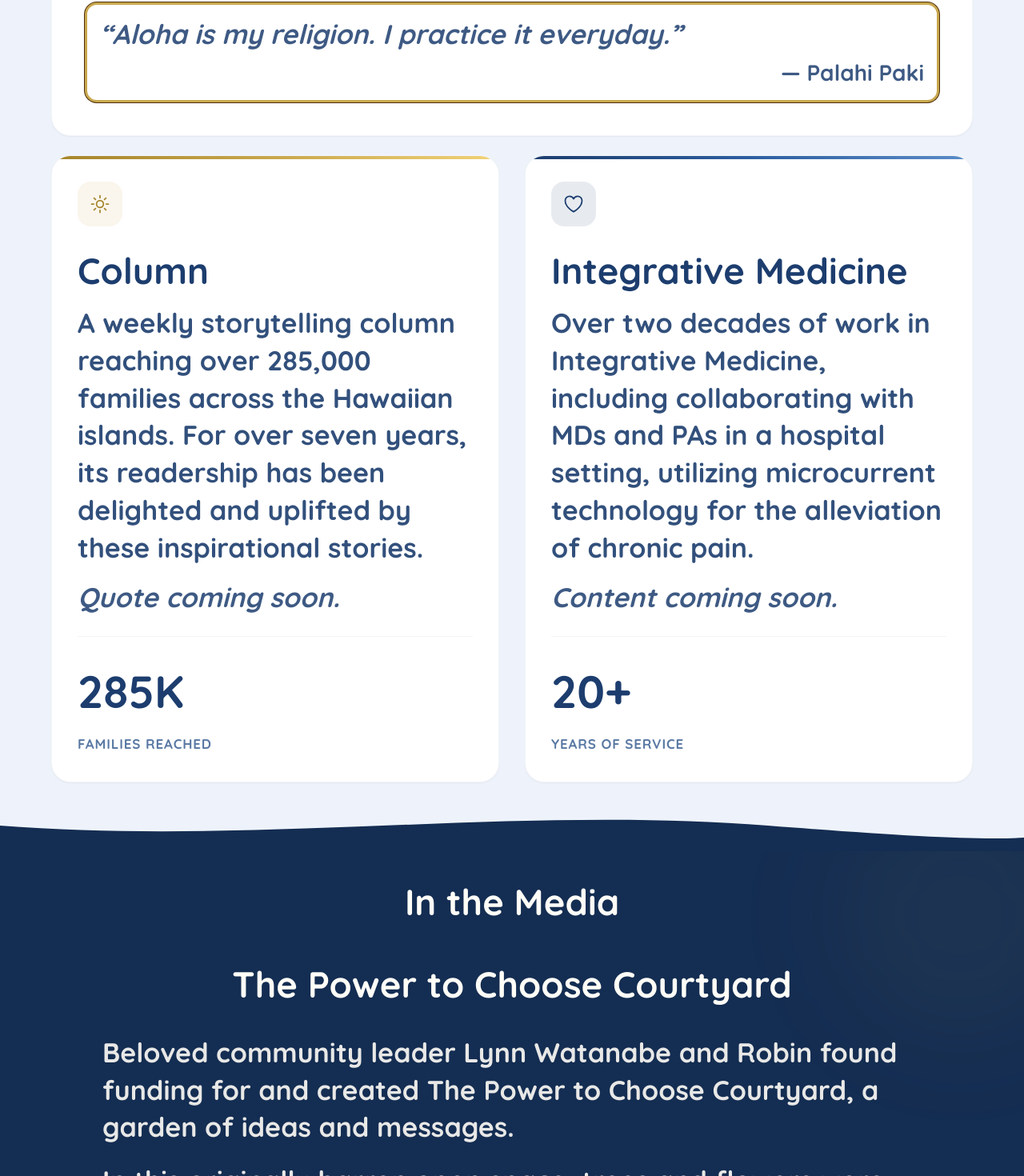
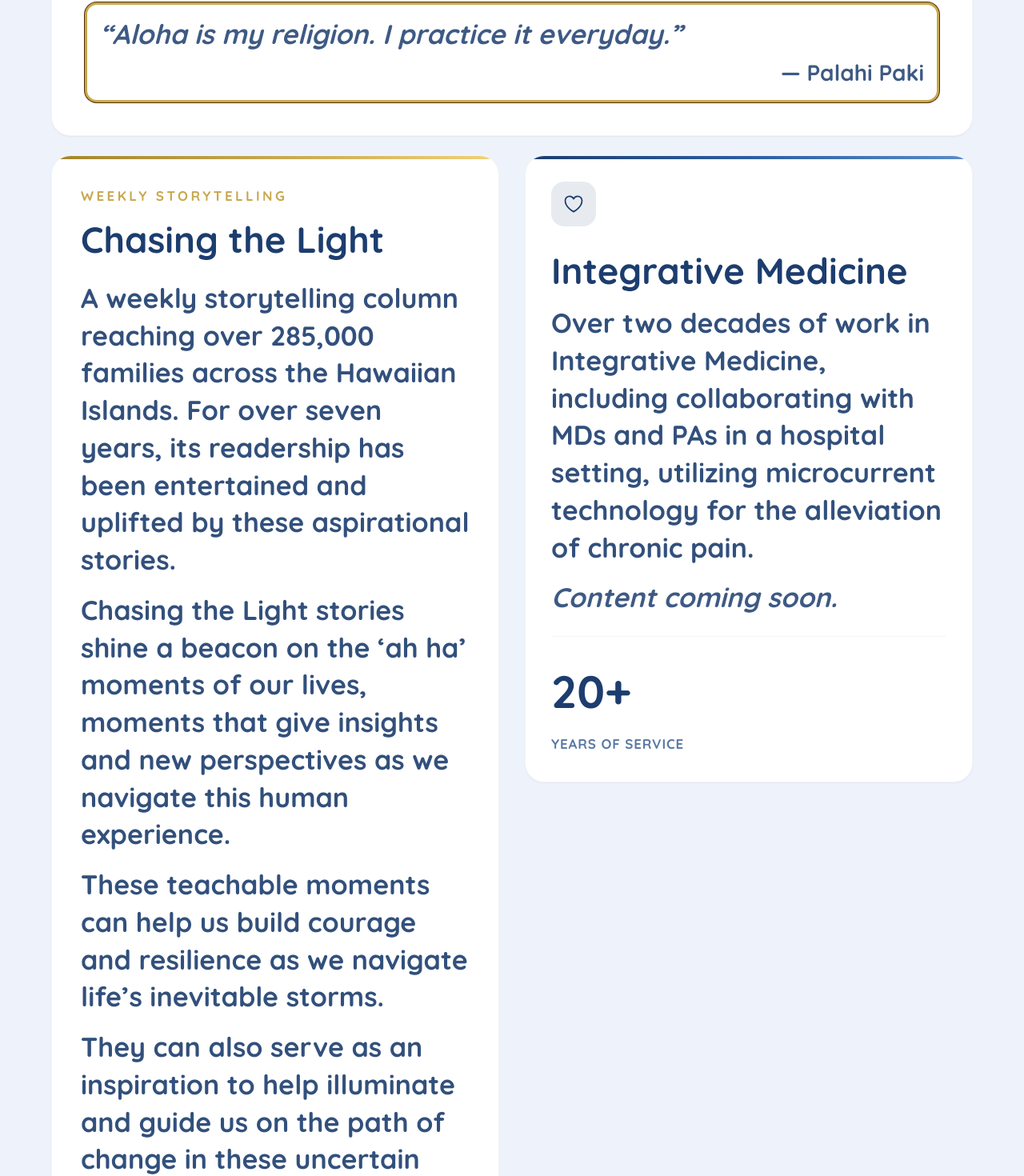
Before and after one commit to 8bitUHM/robin-rohr-portfolio, a React (Vite) app: page / in a window 1280 px wide. Shown: the part 9472-10942 px from the top of the page at 80% size. Built offline with nearby package versions, Linux system fonts and the light colour scheme.

Commit message:
Update Home.tsx

```diff
--- a/src/pages/Home.tsx
+++ b/src/pages/Home.tsx
@@ -521,35 +521,46 @@ export default function Home() {
             </div>
           </div>
 
-          {/* Column + Integrative */}
-          <div className="grid md:grid-cols-2 gap-8">
-            <div className="fade-in fade-in-delay-1 group bg-white rounded-3xl p-8 shadow-sm border border-navy-800/5 hover:shadow-xl hover:-translate-y-1 transition-all duration-300 relative overflow-hidden">
+          {/* Chasing the Light + Integrative */}
+          <div className="grid md:grid-cols-2 gap-8 md:items-start">
+            <div className="fade-in fade-in-delay-1 group bg-white rounded-3xl p-8 md:p-9 shadow-sm border border-navy-800/5 hover:shadow-xl hover:-translate-y-1 transition-all duration-300 relative overflow-hidden">
               <div className="absolute top-0 left-0 right-0 h-1 bg-gradient-to-r from-gold-dark via-gold to-gold-light" />
-              <div className="w-14 h-14 rounded-2xl bg-gold/10 flex items-center justify-center mb-6">
-                <svg
-                  className="w-7 h-7 text-gold-dark"
-                  fill="none"
-                  viewBox="0 0 24 24"
-                  stroke="currentColor"
-                  strokeWidth={1.5}
-                >
-                  <path
-                    strokeLinecap="round"
-                    strokeLinejoin="round"
-                    d="M12 3v2.25m6.364.386l-1.591 1.591M21 12h-2.25m-.386 6.364l-1.591-1.591M12 18.75V21m-4.773-4.227l-1.591 1.591M5.25 12H3m4.227-4.773L5.636 5.636M15.75 12a3.75 3.75 0 11-7.5 0 3.75 3.75 0 017.5 0z"
-                  />
-                </svg>
+              <p className="text-gold font-bold tracking-[0.2em] uppercase text-ui sm:text-ui-lg mb-2">
+                Weekly storytelling
+              </p>
+              <h3 className="site-subheading text-navy-800 mb-5">Chasing the Light</h3>
+              <div className="space-y-4">
+                <p className="reading-text">
+                  A weekly storytelling column reaching over 285,000 families
+                  across the Hawaiian Islands. For over seven years, its readership
+                  has been entertained and uplifted by these aspirational stories.
+                </p>
+                <p className="reading-text">
+                  <em className="text-navy-800/90 not-italic font-bold">
+                    Chasing the Light
+                  </em>{" "}
+                  stories shine a beacon on the &lsquo;ah ha&rsquo; moments of our
+                  lives, moments that give insights and new perspectives as we
+                  navigate this human experience.
+                </p>
+                <p className="reading-text">
+                  These teachable moments can help us build courage and resilience
+                  as we navigate life&rsquo;s inevitable storms.
+                </p>
+                <p className="reading-text">
+                  They can also serve as an inspiration to help illuminate and guide
+                  us on the path of change in these uncertain times.
+                </p>
+                <p className="reading-text">
+                  These tales, some catapulting us into awe and wonder, some
+                  shimmering in joy and hilarity, and others encouraging us to face
+                  our resistance to forgiveness and to embrace compassion, have been
+                  created to help us find our True North once again.
+                </p>
               </div>
-              <h3 className="site-subheading text-navy-800 mb-3">Column</h3>
-              <p className="reading-text mb-4">
-                A weekly storytelling column reaching over 285,000 families
-                across the Hawaiian islands. For over seven years, its readership
-                has been delighted and uplifted by these inspirational stories.
-              </p>
-              <p className="reading-text-muted italic mb-6">
-                Quote coming soon.
-              </p>
-              <StatBlock value="285K" label="Families Reached" />
+              <div className="mt-6 pt-5 border-t border-navy-800/5">
+                <StatBlock value="285K" label="Families Reached" showDivider={false} />
+              </div>
             </div>
 
             <div className="fade-in fade-in-delay-2 group bg-white rounded-3xl p-8 shadow-sm border border-navy-800/5 hover:shadow-xl hover:-translate-y-1 transition-all duration-300 relative overflow-hidden">
```
